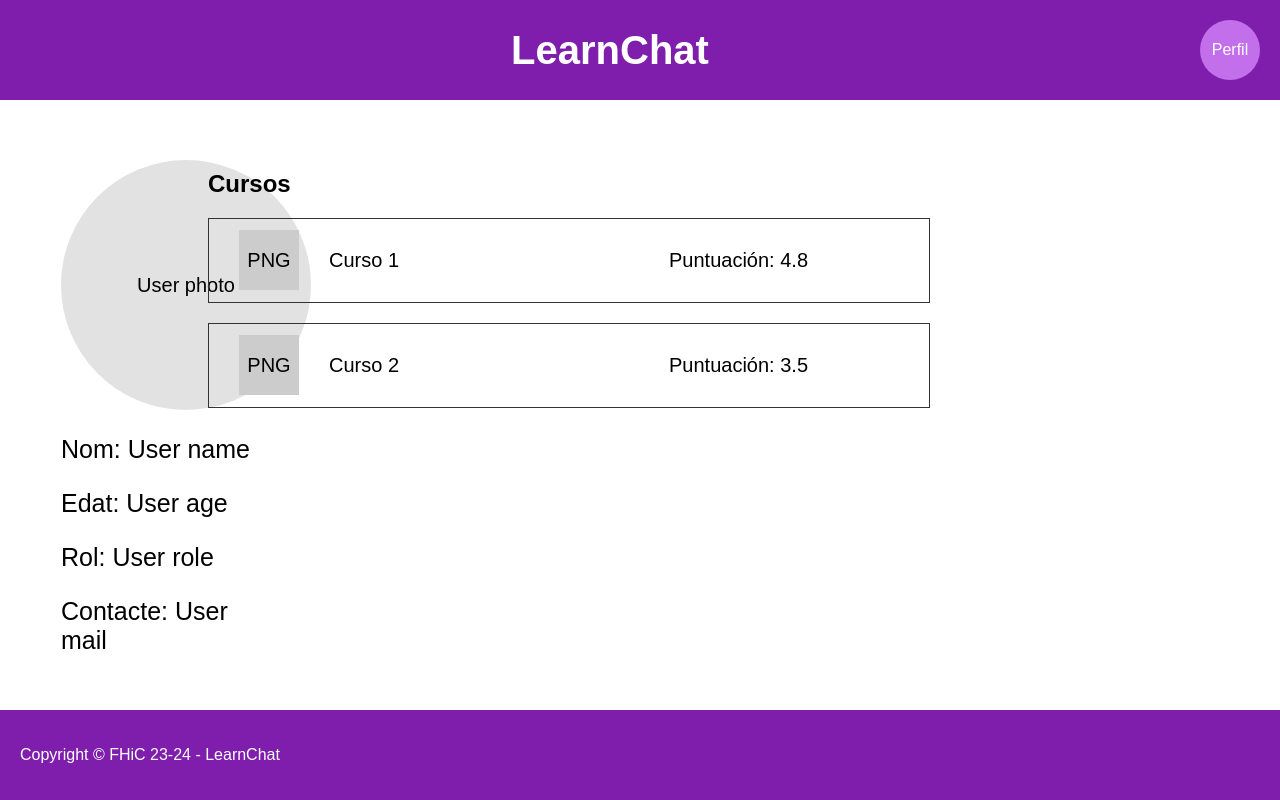
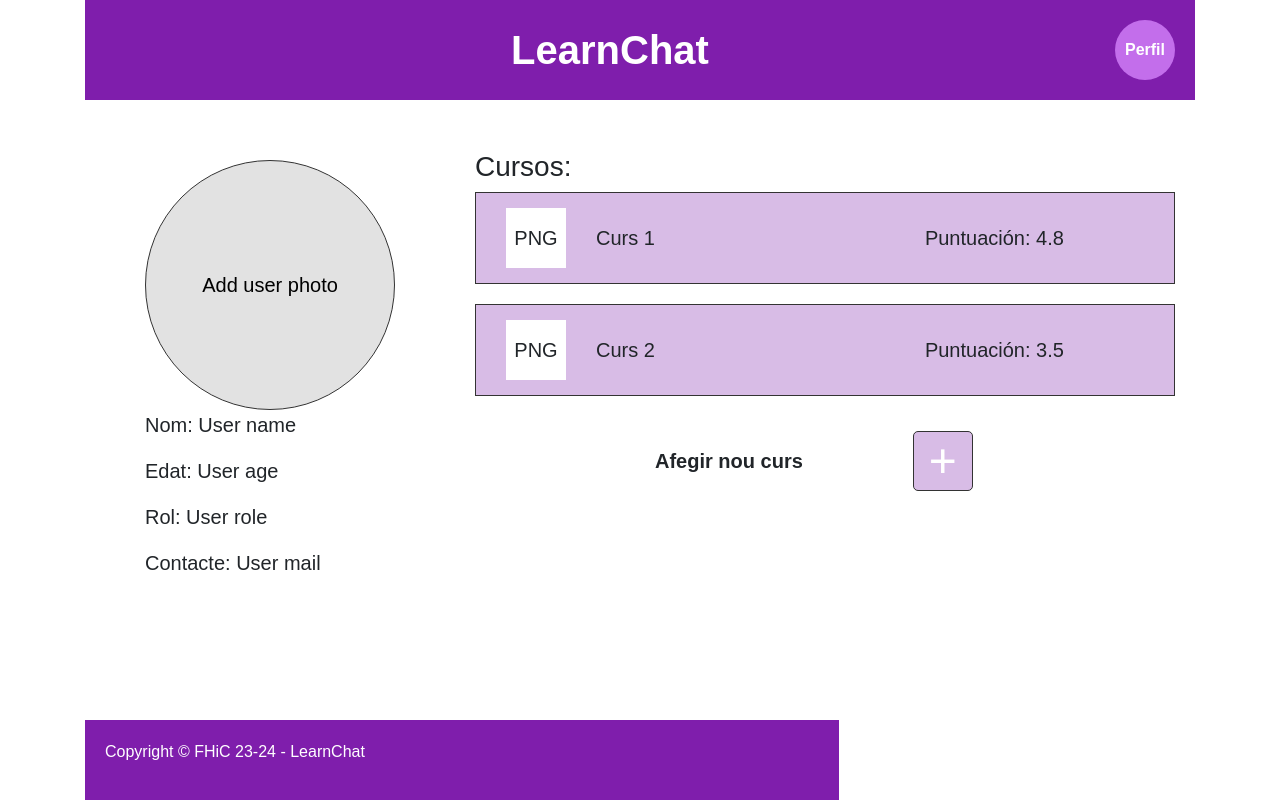
Before and after one commit to Xavi888/af1.github.io, a plain HTML site: page pages/profile.html in a window 1280 px wide. Drawn offline with nearby package versions, Linux system fonts and the light colour scheme; files that its build step writes are made by us from their sources.

Commit message:
refactor: reorganized and added new features

```diff
--- a/css/profile_styles.css
+++ b/css/profile_styles.css
@@ -55,23 +55,24 @@ header {
 }
 
 .user_dataset {
-    width: 20%;
+    width: 30%;
     padding-right: 20px;
     text-align: left;
     margin-left: auto;
-    margin-right: auto;
+    margin-right: 50px;
 }
 
 .user_dataset .data {
     padding: 10px;
     margin-bottom: 10px;
-    font-size: 25px;
+    font-size: 20px;
 }
 
 .grand_circle {
     width: 250px;
     height: 250px;
     background-color: #e2e2e2;
+    border: 1px solid #333;
     border-radius: 50%;
     display: flex;
     justify-content: center;
@@ -81,13 +82,22 @@ header {
 }
 
 .courses {
-    margin-right: 300px;
-    margin-left: -100px;
+    margin-right: auto;
+    margin-left: auto;
 }
 
 .courses .course {
     padding-left: 20px;
+    background-color: #d8bce6;
     border: 1px solid #333;
+    margin-bottom: 20px;
+    display: flex; /* Mostrar elementos en línea */
+    align-items: center; /* Centrar verticalmente */
+    width: 700px;
+}
+
+.courses .add {
+    padding-left: 20px;
     margin-bottom: 20px;
     display: flex; /* Mostrar elementos en línea */
     align-items: center; /* Centrar verticalmente */
@@ -104,7 +114,7 @@ header {
 .image-placeholder {
     width: 60px;
     height: 60px;
-    background-color: #ccc;
+    background-color: #fff;
     text-align: center;
     display: flex; /* Utilizamos flexbox */
     align-items: center; /* Centramos verticalmente */
@@ -116,8 +126,32 @@ header {
     margin: 20px;
 }
 
+.course-add {
+    padding-left: 130px;
+    font-weight: bold;
+}
+
 .rating {
     margin-left: 250px; /* Mueve la puntuación a la derecha del todo */
+}
+
+.square-button {
+    width: 60px;
+    height: 60px;
+    background-color: #d8bce6;
+    border: 1px solid #333;
+    border-radius: 5px;
+    display: flex;
+    justify-content: center;
+    align-items: center;
+    font-size: 3rem;
+    color: white;
+    cursor: pointer;
+    margin-left: 90px;
+}
+
+.square-button:hover {
+    background-color: #c67ee7;
 }
 
 footer {
@@ -126,7 +160,7 @@ footer {
     text-align: left;
     position: fixed;
     bottom: 0;
-    width: 100%;
+    width: 58.89%;
 }
 
 footer .copyright {
--- a/pages/profile.html
+++ b/pages/profile.html
@@ -4,22 +4,23 @@
     <meta charset="UTF-8">
     <meta name="viewport" content="width=device-width, initial-scale=1.0">
     <title>Perfil d'usuari</title>
-    <link rel="stylesheet" href="profile_styles.css">
+    <link rel="stylesheet" href="https://maxcdn.bootstrapcdn.com/bootstrap/4.5.2/css/bootstrap.min.css">
+    <link rel="stylesheet" href="../css/profile_styles.css">
 </head>
 <body>
     <div class="container">
         <header>
             <nav>
                 <ul class="top_bar">
-                    <li><a href="#">LearnChat</a></li>
-                    <span class="circle" id="profileButton">Perfil</span>
+                    <li><a href="../index.html">LearnChat</a></li>
+                    <a href="../pages/profile.html"><span class="circle" id="profileButton">Perfil</span></a>
                 </ul>
             </nav>
         </header>
         <section class="main-section">
             <div class="user_dataset">
                 <div class="data">
-                    <span class="grand_circle">User photo</span>
+                    <span class="grand_circle">Add user photo</span>
                     <p>Nom: User name</p>
                     <p>Edat: User age</p>
                     <p>Rol: User role</p>
@@ -27,28 +28,39 @@
                 </div>
             </div>
             <div class="courses">
-                <h2>Cursos</h2>
+                <h3>Cursos:</h3>
                 <div class="course">
                     <div class="course-info">
                         <div class="image-placeholder">PNG</div>
-                        <p>Curso 1</p>
+                        <p>Curs 1</p>
                         <span class="rating">Puntuación: 4.8</span>
                     </div>
                 </div>
                 <div class="course">
                     <div class="course-info">
                         <div class="image-placeholder">PNG</div>
-                        <p>Curso 2</p>
+                        <p>Curs 2</p>
                         <span class="rating">Puntuación: 3.5</span>
+                    </div>
+                </div>
+                <div class="add">
+                    <div class="course-info">
+                        <p class="course-add">Afegir nou curs</p>
+                        <span class="square-button" id="addButton">+</span>
                     </div>
                 </div>
             </div>
         </section>
+        <footer>
+            <div class="copyright">
+                <p>Copyright © FHiC 23-24 - LearnChat</p>
+            </div>
+        </footer>
     </div>
-    <footer>
-        <div class="copyright">
-            <p>Copyright © FHiC 23-24 - LearnChat</p>
-        </div>
-    </footer>
+    <script>
+        document.getElementById("addButton").addEventListener("click", function() {
+            window.location.href = "../index.html"; // link al html de add course
+        });
+    </script>
 </body>
 </html>
--- a/styles.css
+++ b/styles.css
@@ -13,6 +13,39 @@ body {
 .container {
     flex: 1;
     margin-bottom: 50px;
+}
+
+.circle {
+    width: 60px;
+    height: 60px;
+    background-color: #c36eeb;
+    border-radius: 50%;
+    display: flex;
+    justify-content: center;
+    align-items: center;
+    font-size: 1rem;
+    color: white;
+}
+
+.top_bar {
+    margin-inline: 40px;
+    display: flex;
+    align-items: center;
+    justify-content: center;
+    list-style: none;
+    display: flex;
+}
+
+.top_bar li {
+    margin: auto;
+    text-align: center;
+}
+
+.top_bar a {
+    color: #fff;
+    text-decoration: none;
+    font-weight: bold;
+    font-size: 2.5rem;
 }
 
 header {
```
Also changed, not shown: index.html (+8 -5 lines), pages/filologia_list.html (+4 -1 lines), pages/fotografia_list.html (+4 -1 lines), pages/matematiques_list.html (+4 -1 lines), pages/programacio_list.html (+4 -1 lines).
